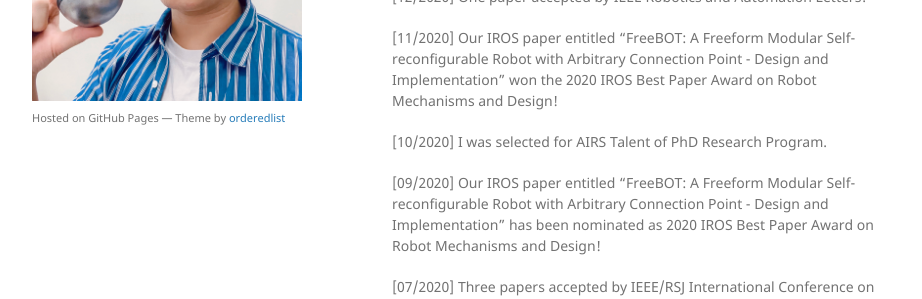
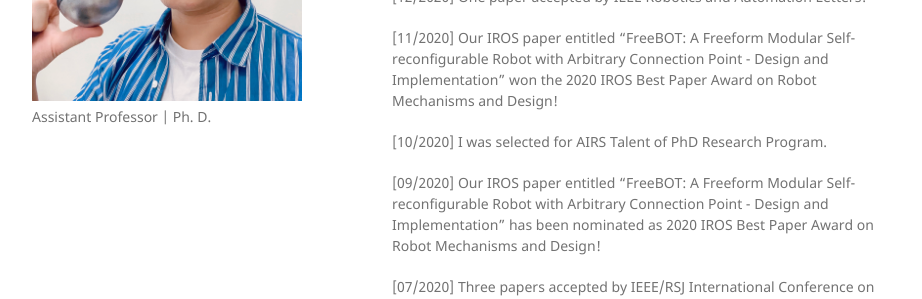
Before and after one commit to guanqiliang/guanqiliang.github.com, a Jekyll site: the page built from index.md, in a window 1280 px wide. Shown: the part 319-618 px from the top of the page, without its empty margins (178-1100 px from the left). Built offline with Jekyll 4.4.1, drawn with Linux system fonts in a browser that asks for light colours; our own code applies the rules of GitHub Pages for plain Markdown files.

Commit message:
Update default.html

```diff
--- a/_layouts/default.html
+++ b/_layouts/default.html
@@ -28,7 +28,7 @@
         {% endif %}
 
         {% if site.github.is_user_page %}
-        <p><small>Hosted on GitHub Pages &mdash; Theme by <a href="https://github.com/orderedlist">orderedlist</a></small></p>
+         <p class="one">Assistant Professor | Ph. D.</p>
         {% endif %}
 
         {% if site.show_downloads %}
```
